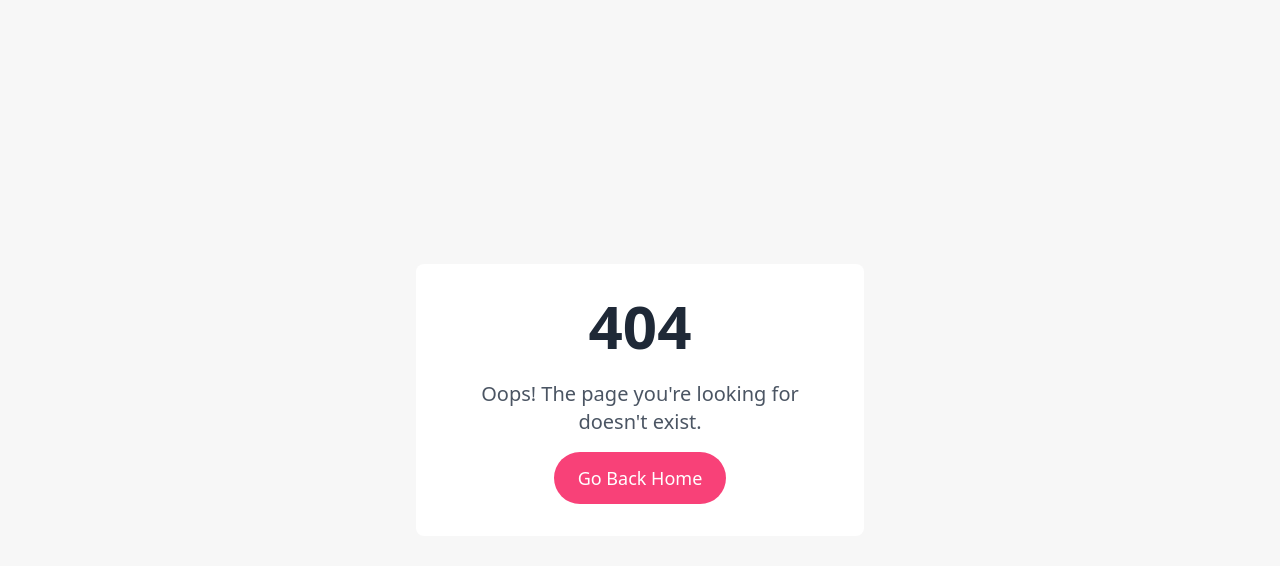
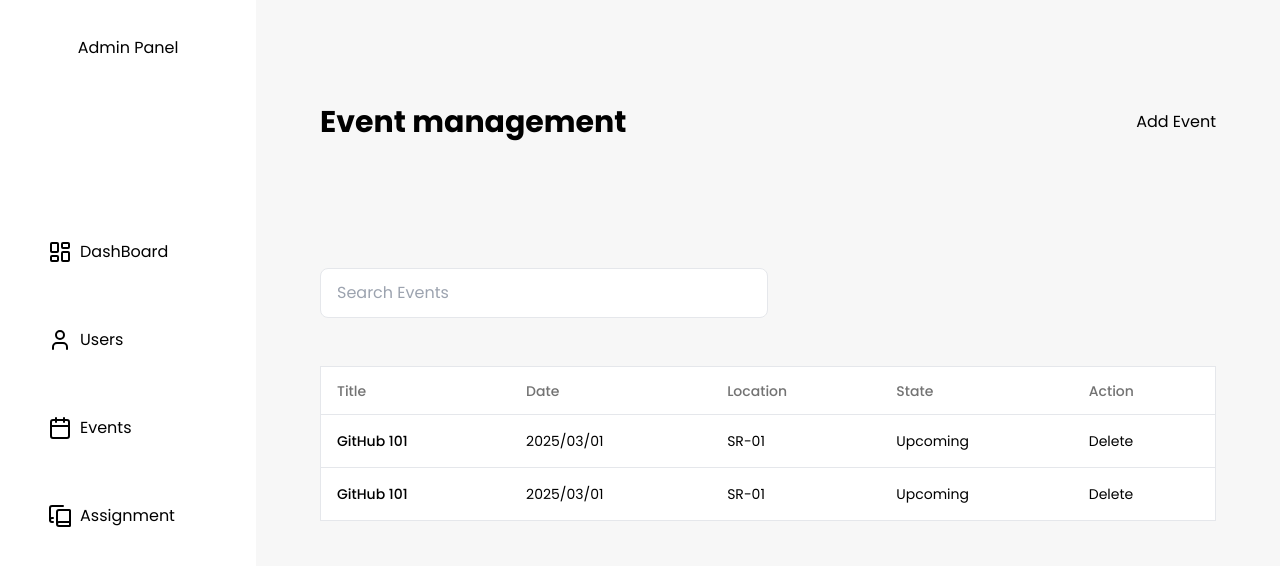
Before and after one commit to adgator101/routine-v2-react, a React (Vite) app: page /admin/events in a window 1280 px wide. Before the commit this address had no page. Shown: the top 566 px of the page. Built offline with nearby package versions, Linux system fonts and the light colour scheme.

Commit message:
feat: add admin page

```diff
--- a/class-routine.json
+++ b/class-routine.json
@@ -2,301 +2,301 @@
   {
     "Day": "SUN",
     "Time": "8 AM to 10 AM",
-    "Class Type": "Lecture",
-    "Module Code": "4CS001",
-    "Module Title": "Introductory Programming and Problem Solving",
-    "Lecturer": "Mr. Basanta Singh",
-    "Group": "L4CG1+L4CG2",
-    "Room": "LT - 01 Wulfurna"
+    "Class Type": "Tutorial",
+    "Module Code": "4CS021",
+    "Module Title": "Introduction to Object Oriented Programming",
+    "Lecturer": "Mr. Arvind Nepal",
+    "Group": "L4CG4",
+    "Room": "SR - 01 Wolves"
   },
   {
     "Day": "SUN",
-    "Time": "8 AM to 10:30 AM",
-    "Class Type": "Workshop",
-    "Module Code": "4CS015",
-    "Module Title": "Fundamentals of Computing",
+    "Time": "8 AM to 10 AM",
+    "Class Type": "Tutorial",
+    "Module Code": "4MM013",
+    "Module Title": "Computational Mathematics",
+    "Lecturer": "Mr. Basanta Singh",
+    "Group": "L4CG3",
+    "Room": "TR - 01 Koshi"
+  },
+  {
+    "Day": "SUN",
+    "Time": "8 AM to 10 AM",
+    "Class Type": "Tutorial",
+    "Module Code": "4CS020",
+    "Module Title": "Interactive 3D Applications and Academic Skills",
+    "Lecturer": "Mr. Sanjeev Chamling",
+    "Group": "L4CG1",
+    "Room": "LAB - 01 Baraha"
+  },
+  {
+    "Day": "SUN",
+    "Time": "11 AM to 1 PM",
+    "Class Type": "Tutorial",
+    "Module Code": "4CS020",
+    "Module Title": "Interactive 3D Applications and Academic Skills",
     "Lecturer": "Mr. Sanjeev Chamling",
     "Group": "L4CG4",
     "Room": "SR - 01 Wolves"
   },
   {
     "Day": "SUN",
-    "Time": "11:00 AM to 1:30 PM",
-    "Class Type": "Workshop",
-    "Module Code": "4CS017",
-    "Module Title": "Internet Software Architecture and Database",
-    "Lecturer": "Mr. Arvind Nepal",
+    "Time": "11 AM to 1 PM",
+    "Class Type": "Tutorial",
+    "Module Code": "4MM013",
+    "Module Title": "Computational Mathematics",
+    "Lecturer": "Mr. Sandip Tiwari",
     "Group": "L4CG1",
-    "Room": "SR - 01 Wolves"
-  },
-  {
-    "Day": "SUN",
-    "Time": "11:30 AM to 2:00 PM",
-    "Class Type": "Workshop",
-    "Module Code": "4CS015",
-    "Module Title": "Fundamentals of Computing",
-    "Lecturer": "Mr. Sanjeev Chamling",
-    "Group": "L4CG2",
     "Room": "SR - 02 Compton"
   },
   {
     "Day": "SUN",
-    "Time": "12 PM to 2 PM",
-    "Class Type": "Lecture",
-    "Module Code": "4CS001",
-    "Module Title": "Introductory Programming and Problem Solving",
+    "Time": "11 AM to 1 PM",
+    "Class Type": "Tutorial",
+    "Module Code": "4MM013",
+    "Module Title": "Computational Mathematics",
     "Lecturer": "Mr. Basanta Singh",
-    "Group": "L4CG3 + L4CG4",
-    "Room": "LT - 01 Wulfurna"
+    "Group": "L4CG2",
+    "Room": "TR - 01 Koshi"
   },
   {
     "Day": "MON",
-    "Time": "8 AM to 10 AM",
-    "Class Type": "Lecture",
-    "Module Code": "4CS015",
-    "Module Title": "Fundamentals of Computing",
-    "Lecturer": "Mr. Sanjeev Chamling",
-    "Group": "L4CG1+L4CG2",
-    "Room": "LT - 01 Wulfurna"
+    "Time": "8:00 AM to 10:30 AM",
+    "Class Type": "Workshop",
+    "Module Code": "4MM013",
+    "Module Title": "Computational Mathematics",
+    "Lecturer": "Mr. Sandip Tiwari",
+    "Group": "L4CG1",
+    "Room": "SR - 01 Wolves"
   },
   {
     "Day": "MON",
     "Time": "8 AM to 10 AM",
     "Class Type": "Tutorial",
-    "Module Code": "4CS001",
-    "Module Title": "Introductory Programming and Problem Solving",
+    "Module Code": "4CS020",
+    "Module Title": "Interactive 3D Applications and Academic Skills",
+    "Lecturer": "Mr. Sanjeev Chamling",
+    "Group": "L4CG2",
+    "Room": "TR - 01 Koshi"
+  },
+  {
+    "Day": "MON",
+    "Time": "8 AM to 10:30 AM",
+    "Class Type": "Workshop",
+    "Module Code": "4MM013",
+    "Module Title": "Computational Mathematics",
     "Lecturer": "Mr. Basanta Singh",
     "Group": "L4CG3",
     "Room": "LAB - 01 Baraha"
   },
   {
     "Day": "MON",
+    "Time": "11:30 AM to 1:30 PM",
+    "Class Type": "Tutorial",
+    "Module Code": "4CS020",
+    "Module Title": "Interactive 3D Applications and Academic Skills",
+    "Lecturer": "Mr. Sanjeev Chamling",
+    "Group": "L4CG3",
+    "Room": "LT - 01 Wulfurna"
+  },
+  {
+    "Day": "MON",
+    "Time": "11:00 AM to 1:30 PM",
+    "Class Type": "Workshop",
+    "Module Code": "4CS021",
+    "Module Title": "Introduction to Object Oriented Programming",
+    "Lecturer": "Mr. Sandip Tiwari",
+    "Group": "L4CG2",
+    "Room": "SR - 01 Wolves"
+  },
+  {
+    "Day": "MON",
+    "Time": "11:30 AM to 2:00 PM",
+    "Class Type": "Workshop",
+    "Module Code": "4CS021",
+    "Module Title": "Introduction to Object Oriented Programming",
+    "Lecturer": "Mr. Arvind Nepal",
+    "Group": "L4CG1",
+    "Room": "LAB - 01 Baraha"
+  },
+  {
+    "Day": "TUE",
+    "Time": "8 AM to 10 AM",
+    "Class Type": "Tutorial",
+    "Module Code": "4MM013",
+    "Module Title": "Computational Mathematics",
+    "Lecturer": "Mr. Sandip Tiwari",
+    "Group": "L4CG4",
+    "Room": "TR - 01 Koshi"
+  },
+  {
+    "Day": "TUE",
     "Time": "8 AM to 10:30 AM",
     "Class Type": "Workshop",
-    "Module Code": "4CS017",
-    "Module Title": "Internet Software Architecture and Database",
+    "Module Code": "4CS020",
+    "Module Title": "Interactive 3D Applications and Academic Skills",
+    "Lecturer": "Mr. Sanjeev Chamling",
+    "Group": "L4CG3",
+    "Room": "LAB - 01 Baraha"
+  },
+  {
+    "Day": "TUE",
+    "Time": "11 AM to 1:30 PM",
+    "Class Type": "Workshop",
+    "Module Code": "4CS021",
+    "Module Title": "Introduction to Object Oriented Programming",
     "Lecturer": "Mr. Arvind Nepal",
     "Group": "L4CG4",
     "Room": "SR - 01 Wolves"
   },
   {
-    "Day": "MON",
-    "Time": "12 PM to 2 PM",
-    "Class Type": "Lecture",
-    "Module Code": "4CS015",
-    "Module Title": "Fundamentals of Computing",
-    "Lecturer": "Mr. Sanjeev Chamling",
-    "Group": "L4CG3 + L4CG4",
-    "Room": "LT - 01 Wulfurna"
+    "Day": "TUE",
+    "Time": "12:00 PM to 2:30 PM",
+    "Class Type": "Workshop",
+    "Module Code": "4MM013",
+    "Module Title": "Computational Mathematics",
+    "Lecturer": "Mr. Basanta Singh",
+    "Group": "L4CG2",
+    "Room": "LAB - 01 Baraha"
   },
   {
-    "Day": "MON",
-    "Time": "11:00 AM to 1:00 PM",
-    "Class Type": "Tutorial",
-    "Module Code": "4CS001",
-    "Module Title": "Introductory Programming and Problem Solving",
-    "Lecturer": "Mr. Basanta Singh",
-    "Group": "L4CG1",
-    "Room": "SR - 01 Wolves"
-  },
-  {
-    "Day": "MON",
-    "Time": "12:00 PM to 2:30 PM",
-    "Class Type": "Workshop",
-    "Module Code": "4CS017",
-    "Module Title": "Internet Software Architecture and Database",
-    "Lecturer": "Mr. Arvind Nepal",
-    "Group": "L4CG2",
-    "Room": "SR - 02 Compton"
-  },
-  {
-    "Day": "TUE",
+    "Day": "WED",
     "Time": "8 AM to 10 AM",
     "Class Type": "Lecture",
-    "Module Code": "4CS017",
-    "Module Title": "Internet Software Architecture and Database",
+    "Module Code": "4CS021",
+    "Module Title": "Introduction to Object Oriented Programming",
     "Lecturer": "Mr. Arvind Nepal",
     "Group": "L4CG1+L4CG2",
     "Room": "LT - 01 Wulfurna"
   },
   {
-    "Day": "TUE",
-    "Time": "8 AM to 10 AM",
-    "Class Type": "Tutorial",
-    "Module Code": "4CS015",
-    "Module Title": "Fundamentals of Computing",
-    "Lecturer": "Mr. Sanjeev Chamling",
-    "Group": "L4CG3",
-    "Room": "SR - 01 Wolves"
+    "Day": "WED",
+    "Time": "8 AM to 10:30 AM",
+    "Class Type": "Workshop",
+    "Module Code": "4MM013",
+    "Module Title": "Computational Mathematics",
+    "Lecturer": "Mr. Sandip Tiwari",
+    "Group": "L4CG4",
+    "Room": "LAB - 01 Baraha"
   },
   {
-    "Day": "TUE",
-    "Time": "8 AM to 10 AM",
-    "Class Type": "Tutorial",
-    "Module Code": "4CS001",
-    "Module Title": "Introductory Programming and Problem Solving",
-    "Lecturer": "Mr. Basanta Singh",
-    "Group": "L4CG4",
-    "Room": "SR - 02 Compton"
+    "Day": "WED",
+    "Time": "11:30 AM to 2:00 PM",
+    "Class Type": "Workshop",
+    "Module Code": "4CS020",
+    "Module Title": "Interactive 3D Applications and Academic Skills",
+    "Lecturer": "Mr. Sanjeev Chamling",
+    "Group": "L4CG1",
+    "Room": "LAB - 01 Baraha"
   },
   {
-    "Day": "TUE",
-    "Time": "12 PM to 2 PM",
+    "Day": "WED",
+    "Time": "12:00 PM to 2:00 PM",
     "Class Type": "Lecture",
-    "Module Code": "4CS017",
-    "Module Title": "Internet Software Architecture and Database",
+    "Module Code": "4CS021",
+    "Module Title": "Introduction to Object Oriented Programming",
     "Lecturer": "Mr. Arvind Nepal",
     "Group": "L4CG3 + L4CG4",
     "Room": "LT - 01 Wulfurna"
   },
   {
-    "Day": "WED",
+    "Day": "THU",
+    "Time": "8 AM to 10 AM",
+    "Class Type": "Lecture",
+    "Module Code": "4MM013",
+    "Module Title": "Computational Mathematics",
+    "Lecturer": "Mr. Basanta Singh",
+    "Group": "L4CG3 + L4CG4",
+    "Room": "LT - 01 Wulfurna"
+  },
+  {
+    "Day": "THU",
     "Time": "8 AM to 10 AM",
     "Class Type": "Tutorial",
-    "Module Code": "4CS015",
-    "Module Title": "Fundamentals of Computing",
+    "Module Code": "4CS021",
+    "Module Title": "Introduction to Object Oriented Programming",
+    "Lecturer": "Mr. Arvind Nepal",
+    "Group": "L4CG1",
+    "Room": "TR - 01 Koshi"
+  },
+  {
+    "Day": "THU",
+    "Time": "8 AM to 10:30 AM",
+    "Class Type": "Workshop",
+    "Module Code": "4CS020",
+    "Module Title": "Interactive 3D Applications and Academic Skills",
     "Lecturer": "Mr. Sanjeev Chamling",
     "Group": "L4CG2",
-    "Room": "SR - 01 Wolves"
+    "Room": "LAB - 01 Baraha"
   },
   {
-    "Day": "WED",
-    "Time": "8 AM to 10:30 AM",
-    "Class Type": "Workshop",
-    "Module Code": "4CS001",
-    "Module Title": "Introductory Programming and Problem Solving",
-    "Lecturer": "Mr. Basanta Singh",
-    "Group": "L4CG1",
+    "Day": "THU",
+    "Time": "11:00 AM to 1:00 PM",
+    "Class Type": "Tutorial",
+    "Module Code": "4CS021",
+    "Module Title": "Introduction to Object Oriented Programming",
+    "Lecturer": "Mr. Sandip Tiwari",
+    "Group": "L4CG3",
     "Room": "SR - 02 Compton"
   },
   {
-    "Day": "WED",
-    "Time": "9 AM to 11 AM",
-    "Class Type": "Tutorial",
-    "Module Code": "4CS017",
-    "Module Title": "Internet Software Architecture and Database",
-    "Lecturer": "Mr. Arvind Nepal",
-    "Group": "L4CG3",
-    "Room": "LAB - 01 Baraha"
-  },
-  {
-    "Day": "WED",
-    "Time": "11:30 AM to 1:30 PM",
-    "Class Type": "Tutorial",
-    "Module Code": "4CS001",
-    "Module Title": "Introductory Programming and Problem Solving",
-    "Lecturer": "Mr. Basanta Singh",
-    "Group": "L4CG2",
-    "Room": "SR - 01 Wolves"
-  },
-  {
-    "Day": "WED",
-    "Time": "12 PM to 2 PM",
-    "Class Type": "Tutorial",
-    "Module Code": "4CS015",
-    "Module Title": "Fundamentals of Computing",
+    "Day": "THU",
+    "Time": "11:00 AM to 1:30 PM",
+    "Class Type": "Workshop",
+    "Module Code": "4CS020",
+    "Module Title": "Interactive 3D Applications and Academic Skills",
     "Lecturer": "Mr. Sanjeev Chamling",
     "Group": "L4CG4",
     "Room": "LAB - 01 Baraha"
   },
   {
     "Day": "THU",
-    "Time": "8 AM to 10 AM",
-    "Class Type": "Tutorial",
-    "Module Code": "4CS015",
-    "Module Title": "Fundamentals of Computing",
-    "Lecturer": "Mr. Sanjeev Chamling",
-    "Group": "L4CG1",
-    "Room": "SR - 01 Wolves"
+    "Time": "12:00 PM to 2:00 PM",
+    "Class Type": "Lecture",
+    "Module Code": "4MM013",
+    "Module Title": "Computational Mathematics",
+    "Lecturer": "Mr. Basanta Singh",
+    "Group": "L4CG1+L4CG2",
+    "Room": "LT - 01 Wulfurna"
   },
   {
-    "Day": "THU",
+    "Day": "FRI",
     "Time": "8 AM to 10 AM",
-    "Class Type": "Tutorial",
-    "Module Code": "4CS017",
-    "Module Title": "Internet Software Architecture and Database",
-    "Lecturer": "Mr. Arvind Nepal",
-    "Group": "L4CG4",
-    "Room": "LAB - 01 Baraha"
-  },
-  {
-    "Day": "THU",
-    "Time": "8 AM to 10:30 AM",
-    "Class Type": "Workshop",
-    "Module Code": "4CS001",
-    "Module Title": "Introductory Programming and Problem Solving",
-    "Lecturer": "Mr. Basanta Singh",
-    "Group": "L4CG2",
-    "Room": "SR - 02 Compton"
-  },
-  {
-    "Day": "THU",
-    "Time": "11 PM to 1 PM",
-    "Class Type": "Tutorial",
-    "Module Code": "4CS017",
-    "Module Title": "Internet Software Architecture and Database",
-    "Lecturer": "Mr. Arvind Nepal",
-    "Group": "L4CG1",
-    "Room": "LAB - 01 Baraha"
-  },
-  {
-    "Day": "THU",
-    "Time": "11:30 AM to 2 PM",
-    "Class Type": "Workshop",
-    "Module Code": "4CS001",
-    "Module Title": "Introductory Programming and Problem Solving",
-    "Lecturer": "Mr. Basanta Singh",
-    "Group": "L4CG3",
-    "Room": "SR - 02 Compton"
+    "Class Type": "Lecture",
+    "Module Code": "4CS020",
+    "Module Title": "Interactive 3D Applications and Academic Skills",
+    "Lecturer": "Mr. Sanjeev Chamling",
+    "Group": "L4CG1+L4CG2",
+    "Room": "LT - 01 Wulfurna"
   },
   {
     "Day": "FRI",
     "Time": "8 AM to 10:30 AM",
     "Class Type": "Workshop",
-    "Module Code": "4CS017",
-    "Module Title": "Internet Software Architecture and Database",
-    "Lecturer": "Mr. Arvind Nepal",
+    "Module Code": "4CS021",
+    "Module Title": "Introduction to Object Oriented Programming",
+    "Lecturer": "Mr. Sandip Tiwari",
     "Group": "L4CG3",
-    "Room": "SR - 01 Wolves"
+    "Room": "LAB - 01 Baraha"
   },
   {
     "Day": "FRI",
-    "Time": "8 AM to 10:30 AM",
-    "Class Type": "Workshop",
-    "Module Code": "4CS015",
-    "Module Title": "Fundamentals of Computing",
-    "Lecturer": "Mr. Sanjeev Chamling",
-    "Group": "L4CG1",
+    "Time": "11 AM to 1 PM",
+    "Class Type": "Tutorial",
+    "Module Code": "4CS021",
+    "Module Title": "Introduction to Object Oriented Programming",
+    "Lecturer": "Mr. Sandip Tiwari",
+    "Group": "L4CG2",
     "Room": "SR - 02 Compton"
   },
   {
     "Day": "FRI",
-    "Time": "11:00 AM to 1:30 PM",
-    "Class Type": "Workshop",
-    "Module Code": "4CS001",
-    "Module Title": "Introductory Programming and Problem Solving",
-    "Lecturer": "Mr. Basanta Singh",
-    "Group": "L4CG4",
-    "Room": "LAB - 01 Baraha"
-  },
-  {
-    "Day": "FRI",
-    "Time": "11:30 AM to 1:30 AM",
-    "Class Type": "Tutorial",
-    "Module Code": "4CS017",
-    "Module Title": "Internet Software Architecture and Database",
-    "Lecturer": "Mr. Arvind Nepal",
-    "Group": "L4CG2",
-    "Room": "LAB - 01 Baraha"
-  },
-  {
-    "Day": "FRI",
-    "Time": "11:30 AM to 2:00 AM",
-    "Class Type": "Workshop",
-    "Module Code": "4CS015",
-    "Module Title": "Fundamentals of Computing",
+    "Time": "12 PM to 2 PM",
+    "Class Type": "Lecture",
+    "Module Code": "4CS020",
+    "Module Title": "Interactive 3D Applications and Academic Skills",
     "Lecturer": "Mr. Sanjeev Chamling",
-    "Group": "L4CG3",
-    "Room": "SR - 01 Wolves"
+    "Group": "L4CG3 + L4CG4",
+    "Room": "LT - 01 Wulfurna"
   }
 ]
--- a/src/App.jsx
+++ b/src/App.jsx
@@ -7,6 +7,10 @@ import { toast } from "react-hot-toast";
 import MainLayout from "./components/MainLayout";
 import ToDo from "./pages/ToDo";
 import AboutPage from "./pages/AboutPage";
+import Admin from "@/pages/Admin.jsx";
+import Dashboard from "@/components/admin/Dashboard.jsx";
+import Events from "@/components/admin/Events.jsx";
+import Users from "@/components/admin/Users.jsx";
 
 const App = () => {
   const [deferredPrompt, setDeferredPrompt] = useState(null);
@@ -87,6 +91,12 @@ const App = () => {
           <Route path="/todo" element={<ToDo />} />
           <Route path="/about" element={<AboutPage />} />
         </Route>
+        <Route path="/admin" element={<Admin />}>
+          <Route index element={<Dashboard />} />
+          <Route path="dashboard" element={<Dashboard />} />
+          <Route path="users" element={<Users />} />
+          <Route path="events" element={<Events />} />
+        </Route>
         <Route path="*" element={<NotFound />} />
       </Routes>
     </>
--- /dev/null
+++ b/src/components/admin/Dashboard.jsx
@@ -0,0 +1,11 @@
+import React from "react";
+
+function Dashboard() {
+  return (
+    <div>
+      Dashboard
+    </div>
+  );
+}
+
+export default Dashboard;
--- /dev/null
+++ b/src/components/admin/Events.jsx
@@ -0,0 +1,61 @@
+import React from "react";
+import {
+  Table,
+  TableBody,
+  TableCell,
+  TableHead,
+  TableHeader,
+  TableRow,
+} from "@/components/ui/table";
+
+function Events() {
+  return (
+    <div className="mx-10 mt-20 flex flex-col gap-32">
+      <div className="event-header flex justify-between">
+        <p className="text-3xl font-bold">Event management</p>
+        <button className="add-event">Add Event</button>
+      </div>
+      <div className="event-main-container flex flex-col gap-8">
+        <div className="event-search-form">
+          <form onSubmit={(event) => event.preventDefault()}>
+            <input
+              type="text"
+              placeholder={"Search Events"}
+              className="w-1/2 rounded-lg border border-gray-200 px-4 py-3 focus:border-0"
+            />
+          </form>
+        </div>
+        <div className="event-table">
+          <Table className={"mt-4 border border-gray-200 bg-white"}>
+            <TableHeader>
+              <TableRow>
+                <TableHead>Title</TableHead>
+                <TableHead>Date</TableHead>
+                <TableHead>Location</TableHead>
+                <TableHead>State</TableHead>
+                <TableHead>Action</TableHead>
+              </TableRow>
+            </TableHeader>
+            <TableBody>
+              <TableRow>
+                <TableCell className="font-medium">GitHub 101</TableCell>
+                <TableCell>2025/03/01</TableCell>
+                <TableCell>SR-01</TableCell>
+                <TableCell>Upcoming</TableCell>
+                <TableCell>Delete</TableCell>
+              </TableRow>  <TableRow>
+                <TableCell className="font-medium">GitHub 101</TableCell>
+                <TableCell>2025/03/01</TableCell>
+                <TableCell>SR-01</TableCell>
+                <TableCell>Upcoming</TableCell>
+                <TableCell>Delete</TableCell>
+              </TableRow>
+            </TableBody>
+          </Table>
+        </div>
+      </div>
+    </div>
+  );
+}
+
+export default Events;
--- /dev/null
+++ b/src/components/admin/SideBar.jsx
@@ -0,0 +1,39 @@
+import React, { useState } from "react";
+import { LayoutDashboard, User, Calendar, BookCopy } from "lucide-react";
+import { Link } from "react-router-dom";
+
+function SideBar() {
+  const [activeItem, setActiveItem] = useState("Dashboard");
+  const sideBarItems = [
+    { label: "DashBoard", icon: <LayoutDashboard />, path: "/admin/dashboard" },
+    { label: "Users", icon: <User />, path: "/admin/users" },
+    { label: "Events", icon: <Calendar />, path: "/admin/events" },
+    { label: "Assignment", icon: <BookCopy />, path: "/admin/assignment" },
+  ];
+  return (
+    <>
+      <div className="admin-heading text-center">Admin Panel</div>
+      <div className="admin-body">
+        <nav>
+          <ul className="flex w-full flex-col gap-10 p-2">
+            {sideBarItems.map((item, index) => (
+              <Link
+                to={item.path}
+                key={index}
+                className={`text-md rounded-lg px-4 py-3 ${item.label === activeItem ? "bg-pink-50 text-pink-600" : "hover:bg-gray-50"}`}
+                onClick={() => setActiveItem(item.label)}
+              >
+                <li className={"flex items-center gap-2"}>
+                  {item.icon}
+                  <span>{item.label}</span>
+                </li>
+              </Link>
+            ))}
+          </ul>
+        </nav>
+      </div>
+    </>
+  );
+}
+
+export default SideBar;
--- /dev/null
+++ b/src/components/admin/Users.jsx
@@ -0,0 +1,11 @@
+import React from "react";
+
+function Users() {
+  return (
+    <div>
+      User
+    </div>
+  );
+}
+
+export default Users;
--- /dev/null
+++ b/src/components/ui/table.jsx
@@ -0,0 +1,86 @@
+import * as React from "react"
+
+import { cn } from "@/lib/utils"
+
+const Table = React.forwardRef(({ className, ...props }, ref) => (
+  <div className="relative w-full overflow-auto">
+    <table
+      ref={ref}
+      className={cn("w-full caption-bottom text-sm", className)}
+      {...props} />
+  </div>
+))
+Table.displayName = "Table"
+
+const TableHeader = React.forwardRef(({ className, ...props }, ref) => (
+  <thead ref={ref} className={cn("[&_tr]:border-b", className)} {...props} />
+))
+TableHeader.displayName = "TableHeader"
+
+const TableBody = React.forwardRef(({ className, ...props }, ref) => (
+  <tbody
+    ref={ref}
+    className={cn("[&_tr:last-child]:border-0", className)}
+    {...props} />
+))
+TableBody.displayName = "TableBody"
+
+const TableFooter = React.forwardRef(({ className, ...props }, ref) => (
+  <tfoot
+    ref={ref}
+    className={cn(
+      "border-t bg-neutral-100/50 font-medium [&>tr]:last:border-b-0 dark:bg-neutral-800/50",
+      className
+    )}
+    {...props} />
+))
+TableFooter.displayName = "TableFooter"
+
+const TableRow = React.forwardRef(({ className, ...props }, ref) => (
+  <tr
+    ref={ref}
+    className={cn(
+      "border-b transition-colors hover:bg-neutral-100/50 data-[state=selected]:bg-neutral-100 dark:hover:bg-neutral-800/50 dark:data-[state=selected]:bg-neutral-800",
+      className
+    )}
+    {...props} />
+))
+TableRow.displayName = "TableRow"
+
+const TableHead = React.forwardRef(({ className, ...props }, ref) => (
+  <th
+    ref={ref}
+    className={cn(
+      "h-12 px-4 text-left align-middle font-medium text-neutral-500 [&:has([role=checkbox])]:pr-0 dark:text-neutral-400",
+      className
+    )}
+    {...props} />
+))
+TableHead.displayName = "TableHead"
+
+const TableCell = React.forwardRef(({ className, ...props }, ref) => (
+  <td
+    ref={ref}
+    className={cn("p-4 align-middle [&:has([role=checkbox])]:pr-0", className)}
+    {...props} />
+))
+TableCell.displayName = "TableCell"
+
+const TableCaption = React.forwardRef(({ className, ...props }, ref) => (
+  <caption
+    ref={ref}
+    className={cn("mt-4 text-sm text-neutral-500 dark:text-neutral-400", className)}
+    {...props} />
+))
+TableCaption.displayName = "TableCaption"
+
+export {
+  Table,
+  TableHeader,
+  TableBody,
+  TableFooter,
+  TableHead,
+  TableRow,
+  TableCell,
+  TableCaption,
+}
--- /dev/null
+++ b/src/pages/Admin.jsx
@@ -0,0 +1,18 @@
+import React from "react";
+import SideBar from "@/components/admin/SideBar.jsx";
+import { Outlet } from "react-router-dom";
+
+function Admin() {
+  return (
+    <div className="flex h-screen font-poppins">
+      <aside className="flex w-64 flex-col gap-40 bg-white px-6 py-9">
+        <SideBar />
+      </aside>
+      <div className="flex-1 p-6">
+        <Outlet />
+      </div>
+    </div>
+  );
+}
+
+export default Admin;
--- a/src/pages/Home.jsx
+++ b/src/pages/Home.jsx
@@ -6,11 +6,11 @@ import DateButton from "@/components/DateButton";
 import RoutineCard from "@/components/RoutineCard";
 import EventCard from "@/components/EventCard";
 import Assignment from "@/components/Assignment";
-import {Calendar} from "@/components/ui/calendar.jsx"
+import { Calendar } from "@/components/ui/calendar.jsx";
 
 const Home = () => {
   const [todayRoutine, setTodayRoutine] = React.useState([]);
-  const [selectedDay, setSelectedDay] = React.useState("");
+  const [selectedDay, setSelectedDay] = React.useState();
   const [userGroup, setUserGroup] = React.useState("");
   const handleUserGroup = (group) => {
     localStorage.setItem("user", group);
@@ -53,7 +53,7 @@ const Home = () => {
           {!user && <Onboarding setUserGroup={handleUserGroup} />}
         </div>
         <div className="space-y-10">
-          <div className="h-48 w-full rounded-lg border-2">
+          <div className="h-fit w-full rounded-lg border-2">
             <Calendar mode="single" selected={"2025-01-10"} />
           </div>
           <Assignment />
```
